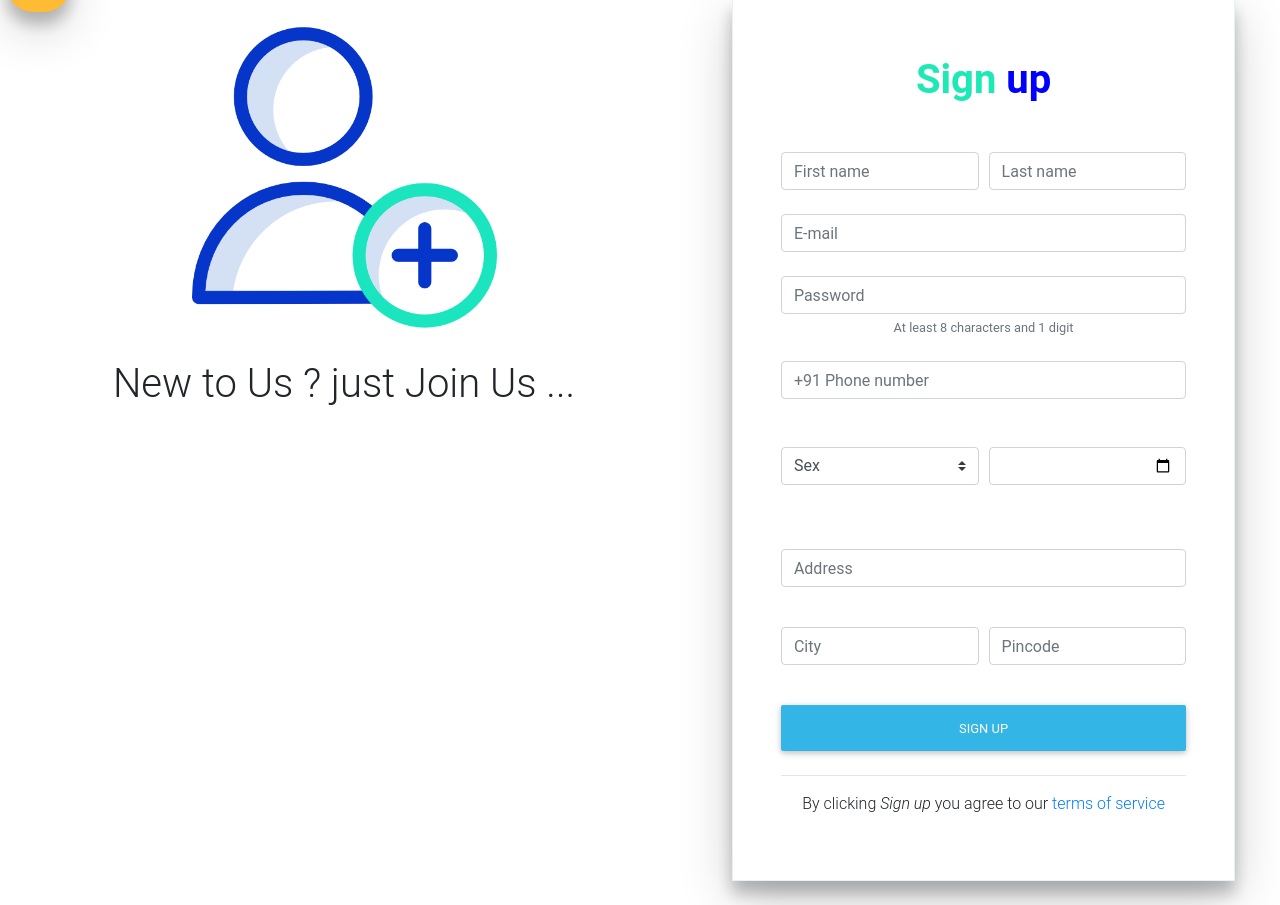
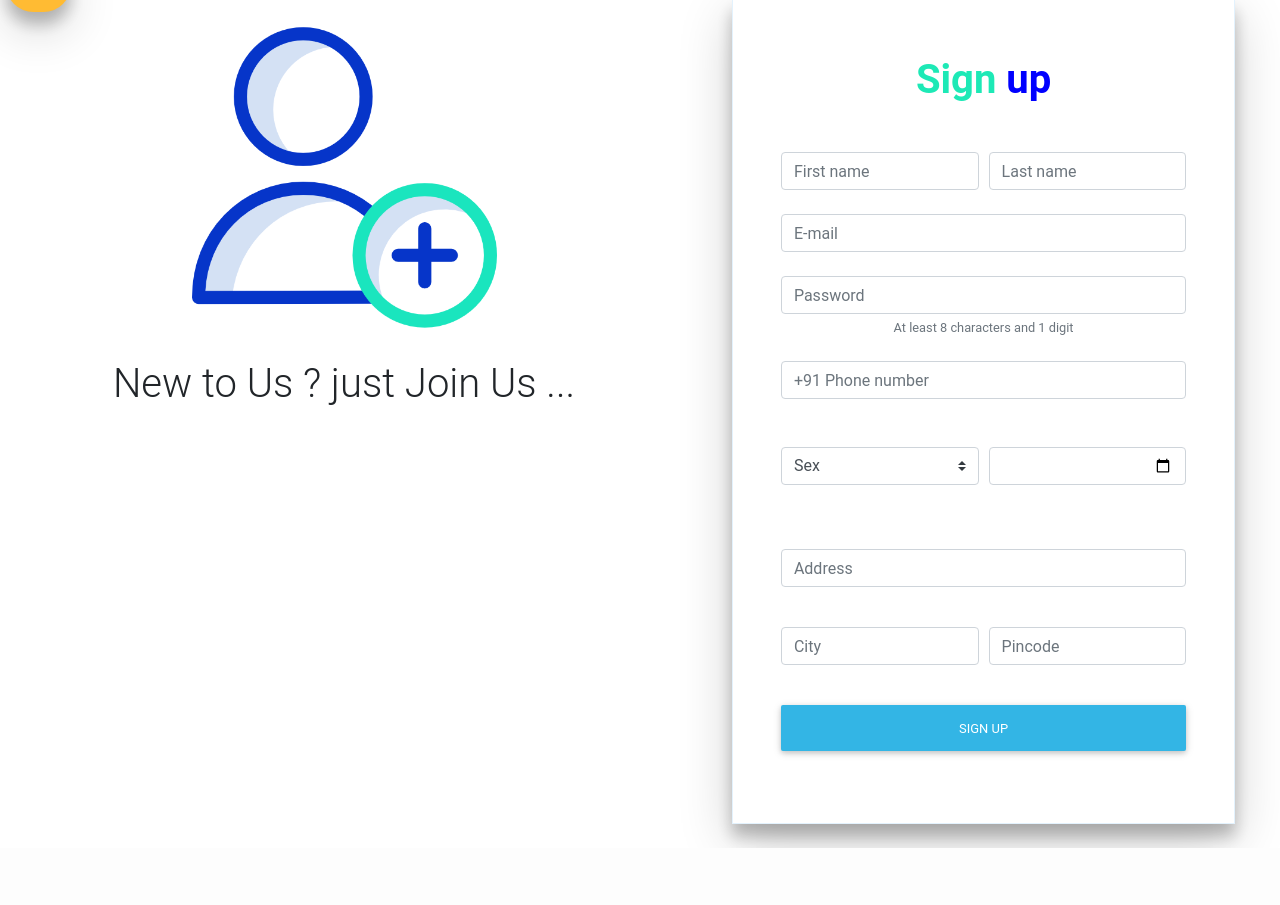
Before and after one commit to lomitaswa/WT-Assignment, a PHP site: page /signup.php in a window 1280 px wide. Shown: the part 49-954 px from the top of the page. After the commit the page ends 897 px from the top, so only its background shows below. Run offline with PHP 8.4, Linux system fonts and the light colour scheme; some libraries are stand-ins or nearby versions.

Commit message:
Update signup.php

```diff
--- a/wt-assignment/signup.php
+++ b/wt-assignment/signup.php
@@ -10,7 +10,7 @@
 <!DOCTYPE html>
 <html lang="en">
 <head>
-    <title>Sign up | SUIIT Hub</title>
+    <title>Sign up | Anime | Manga | Forum </title>
     <meta charset="UTF-8">
     <meta name="viewport" content="width=device-width, initial-scale=1.0">
     <meta name="description" content="Anime Manga Comic | HTML CSS3 BS4 JS jQuery PHP MySQLi">
@@ -109,14 +109,6 @@
 					  </div>
 				    <!-- Sign up button -->
 				    <button class="btn btn-info my-4 btn-block" type="submit">Sign Up</button>
-
-				    <hr>
-
-				    <!-- Terms of service -->
-				    <p>By clicking
-				        <em>Sign up</em> you agree to our
-				        <a href="" target="">terms of service</a>
-				    </p>
 				</form>
 				<!-- Default form signup -->
 
```
Lines whose indentation alone changed are shown as unchanged.
